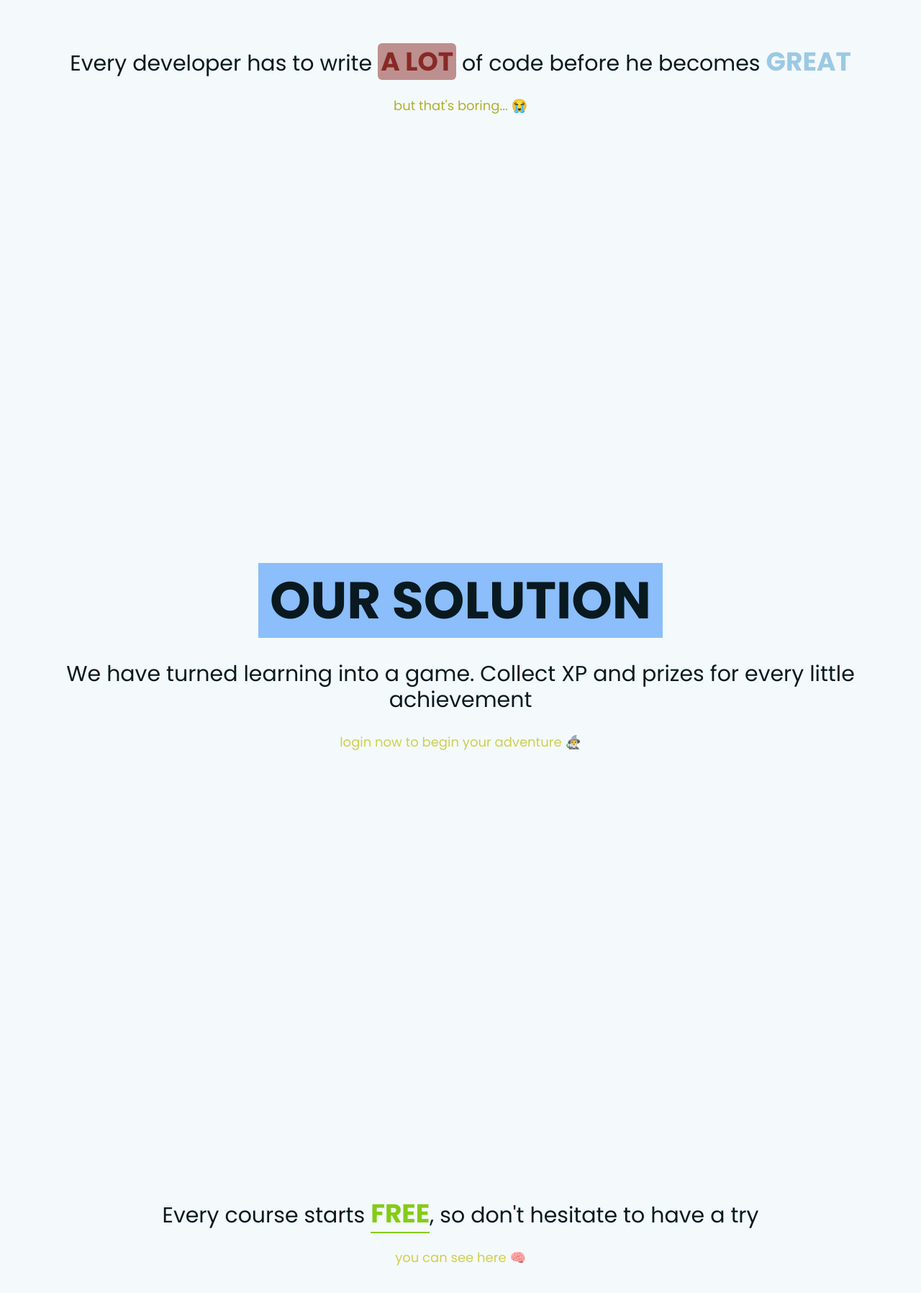
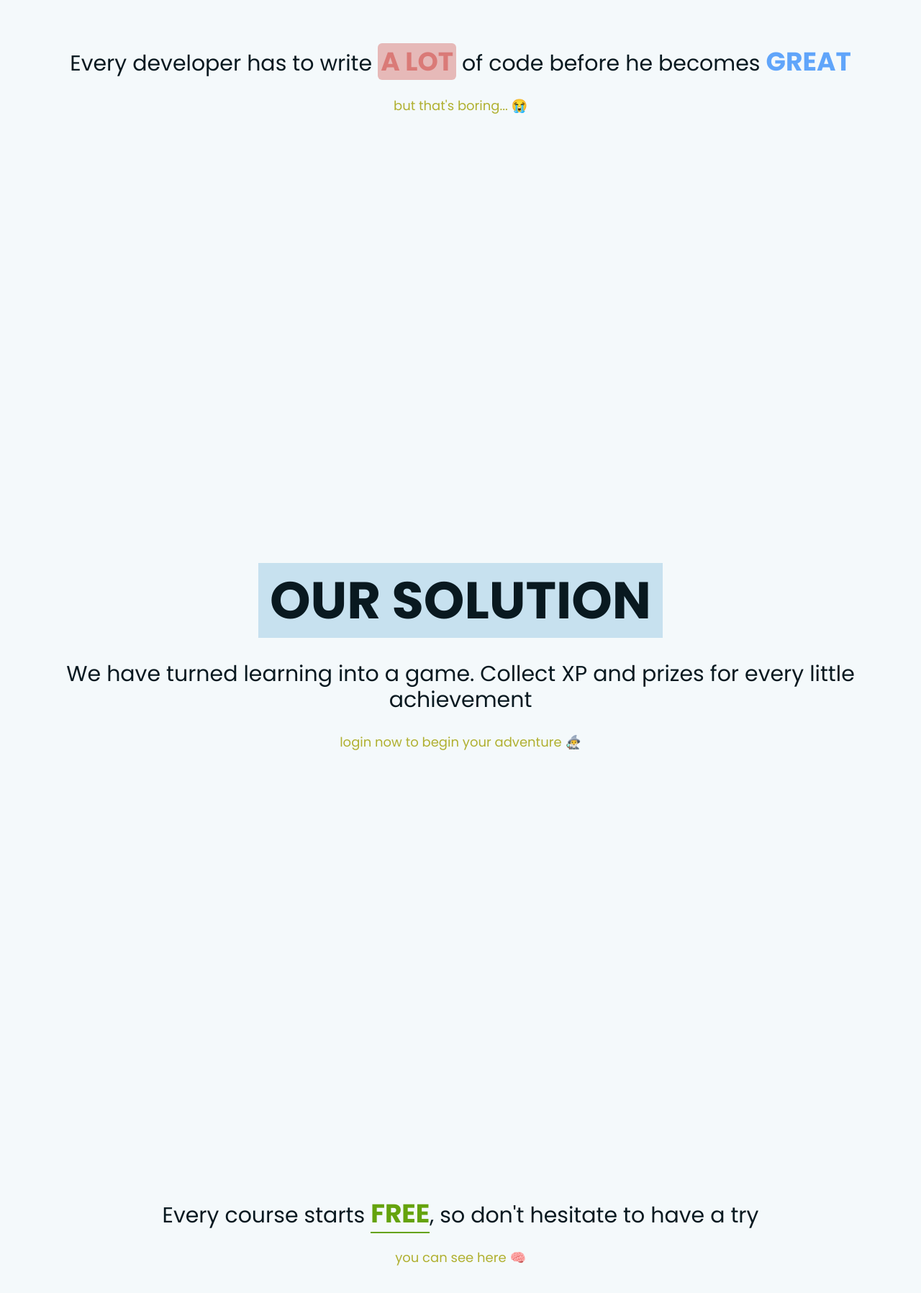
Before and after one commit to Prosto-Bulgaria/Prosto, a React (Vite) app in the folder client/: page / in a window 1280 px wide. Shown: the part 1904-3700 px from the top of the page at 72% size. Built offline with nearby package versions, Linux system fonts and the light colour scheme.

Commit message:
Adapted Home page design for light theme

```diff
--- a/client/src/components/Home/Home.jsx
+++ b/client/src/components/Home/Home.jsx
@@ -82,11 +82,11 @@ const Home = () => {
                 <div className="mb-[200px]">
                     <h2 className="text-3xl mb-8">
                         Every developer has to write{" "}
-                        <span className="bg-secondary_dark/50 rounded-md px-1 text-4xl font-bold text-secondary_dark">
+                        <span className="dark:bg-secondary_dark/50 bg-secondary/50 text-secondary rounded-md px-1 text-4xl font-bold dark:text-secondary_dark">
                             A LOT
                         </span>{" "}
                         of code before he becomes{" "}
-                        <b className="text-primary_dark text-4xl">GREAT</b>
+                        <b className="dark:text-primary_dark text-blue-400 text-4xl">GREAT</b>
                     </h2>
                     <button
                         onClick={() => {
@@ -105,14 +105,14 @@ const Home = () => {
                 ref={solutionRef}
             >
                 <div className="mb-[200px]">
-                    <h2 className="text-7xl mb-8 font-bold bg-blue-400/70 p-4 inline-block">
+                    <h2 className="text-7xl mb-8 font-bold bg-primary_dark/50 dark:bg-blue-400/70 p-4 inline-block">
                         OUR SOLUTION
                     </h2>
                     <h3 className="text-3xl mb-8">
                         We have turned learning into a game. Collect XP and
                         prizes for every little achievement
                     </h3>
-                    <button className="text-accent_dark animate-bounce text-lg">
+                    <button className="text-accent dark:text-accent_dark animate-bounce text-lg">
                         login now to begin your adventure 🧙‍♂️
                     </button>
                 </div>
@@ -124,7 +124,7 @@ const Home = () => {
                 <div className="mb-[200px]">
                     <h3 className="text-3xl mb-8">
                         Every course starts{" "}
-                        <b className="text-4xl text-lime-500 border-b-2 border-lime-500">
+                        <b className="text-4xl dark:text-lime-500 text-lime-600 border-b-2 border-lime-600 dark:border-lime-500">
                             FREE
                         </b>
                         , so don{"\u0027"}t hesitate to have a try
@@ -135,7 +135,7 @@ const Home = () => {
                             onClick={() => {
                                 window.scrollTo({ top: 0});
                             }}
-                            className="text-accent_dark text-lg"
+                            className="text-accent dark:text-accent_dark text-lg"
                         >
                             you can see here 🧠
                         </Link>
```
